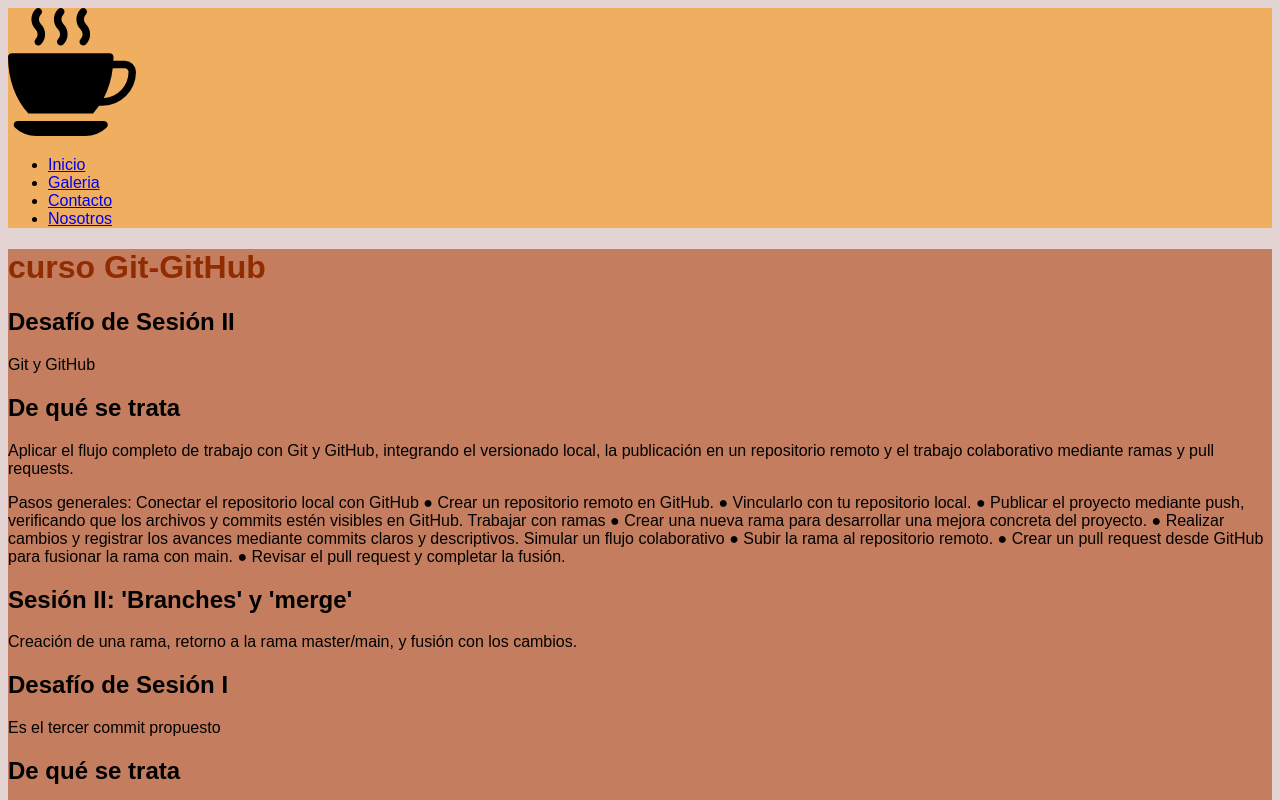
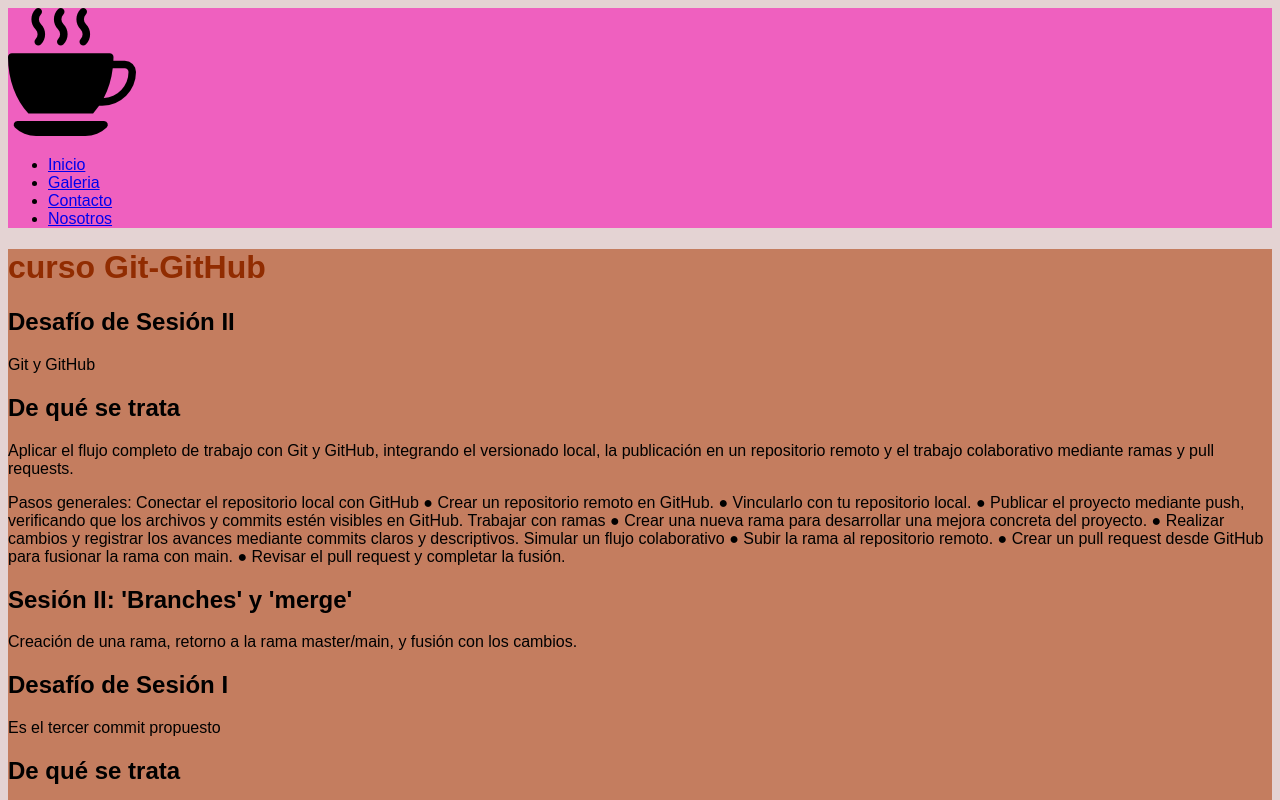
Before and after one commit to cbruna/proyecto_web_github2026, a plain HTML site: page index.html in a window 1280 px wide. Shown: the top 800 px of the page. Drawn offline with Linux system fonts and the light colour scheme; a web font is replaced by a local one.

Commit message:
hacia el pull request

```diff
--- a/css/estilos.css
+++ b/css/estilos.css
@@ -53,7 +53,7 @@ body{
     font-weight: 700;
 }
 #header{
-    background-color: #efae60;
+    background-color: #ef60bf;
 }
 .colorVerde{
     background-color: rgb(215, 238, 130);
```
